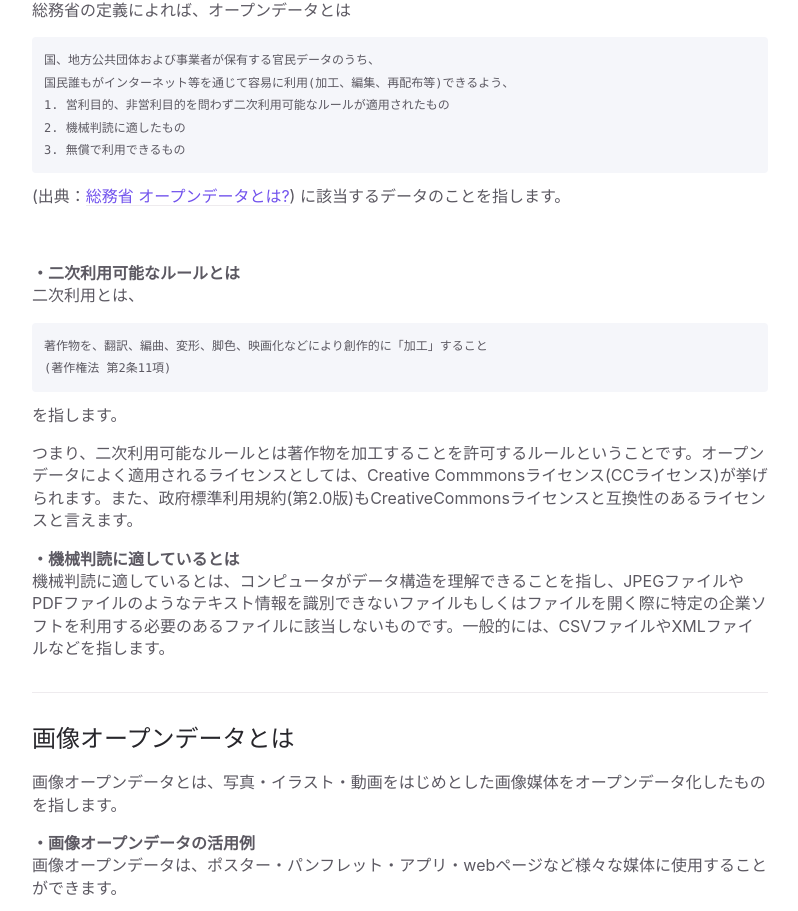
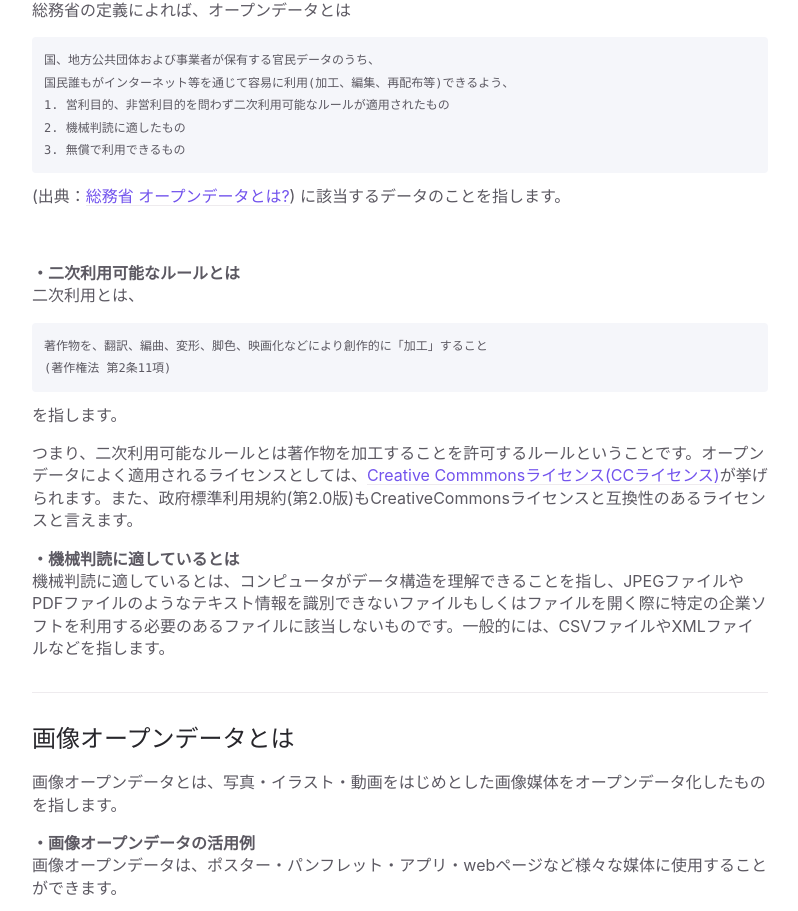
Before and after one commit to ayane0321/image-opendata-guide, a Jekyll site: the page built from docs/basic/opendata.md, in a window 1280 px wide, cut to the strip 366-1277 px from the top of the page. Shown: the whole strip, without its empty margins (356-1154 px from the left). Built offline with Jekyll 4.4.1, drawn with Linux system fonts in a browser that asks for light colours; part of the change alters nothing that is shown.

Commit message:
add link

````diff
--- a/docs/basic/opendata.md
+++ b/docs/basic/opendata.md
@@ -38,7 +38,7 @@ nav_order: 2
 ```
 を指します。
 
-つまり、二次利用可能なルールとは著作物を加工することを許可するルールということです。オープンデータによく適用されるライセンスとしては、Creative Commmonsライセンス(CCライセンス)が挙げられます。また、政府標準利用規約(第2.0版)もCreativeCommonsライセンスと互換性のあるライセンスと言えます。
+つまり、二次利用可能なルールとは著作物を加工することを許可するルールということです。オープンデータによく適用されるライセンスとしては、[Creative Commmonsライセンス(CCライセンス)](https://creativecommons.jp/licenses/)が挙げられます。また、政府標準利用規約(第2.0版)もCreativeCommonsライセンスと互換性のあるライセンスと言えます。
 
 **・機械判読に適しているとは**
 機械判読に適しているとは、コンピュータがデータ構造を理解できることを指し、JPEGファイルやPDFファイルのようなテキスト情報を識別できないファイルもしくはファイルを開く際に特定の企業ソフトを利用する必要のあるファイルに該当しないものです。一般的には、CSVファイルやXMLファイルなどを指します。
````
